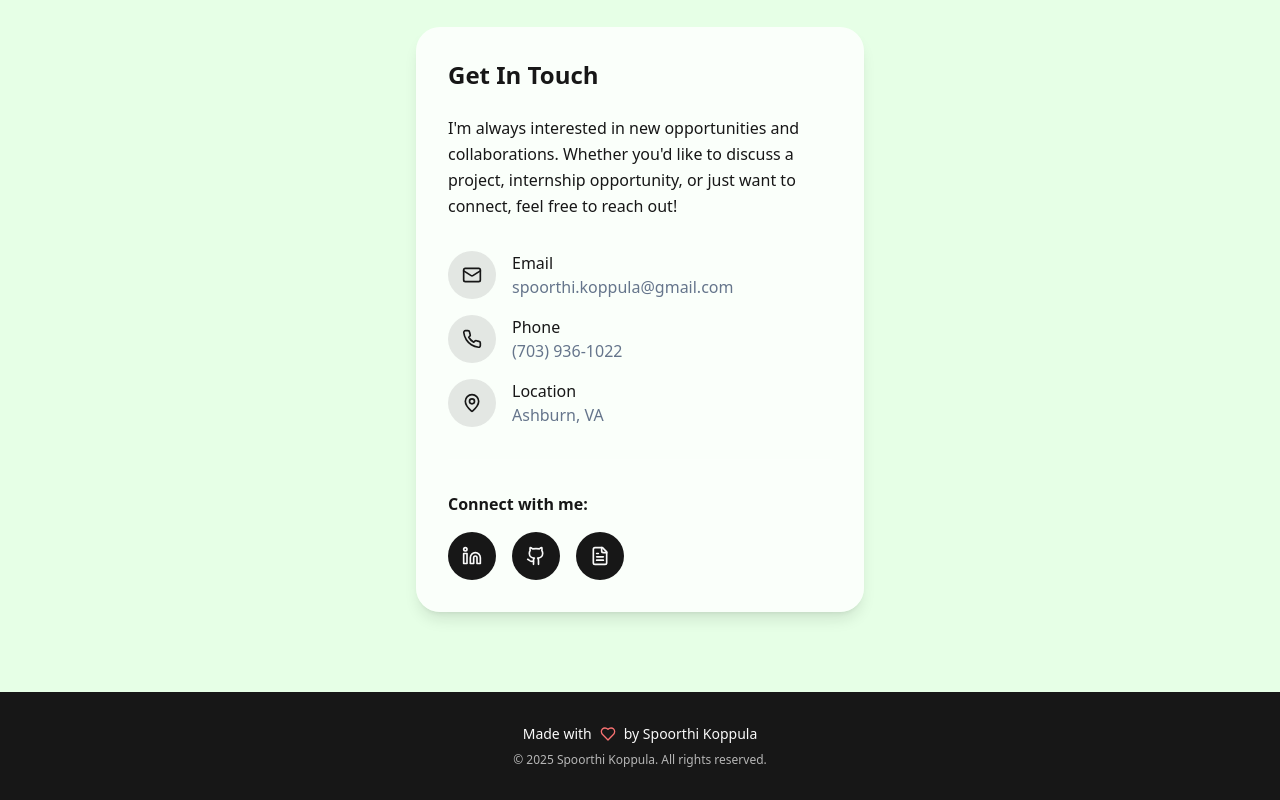
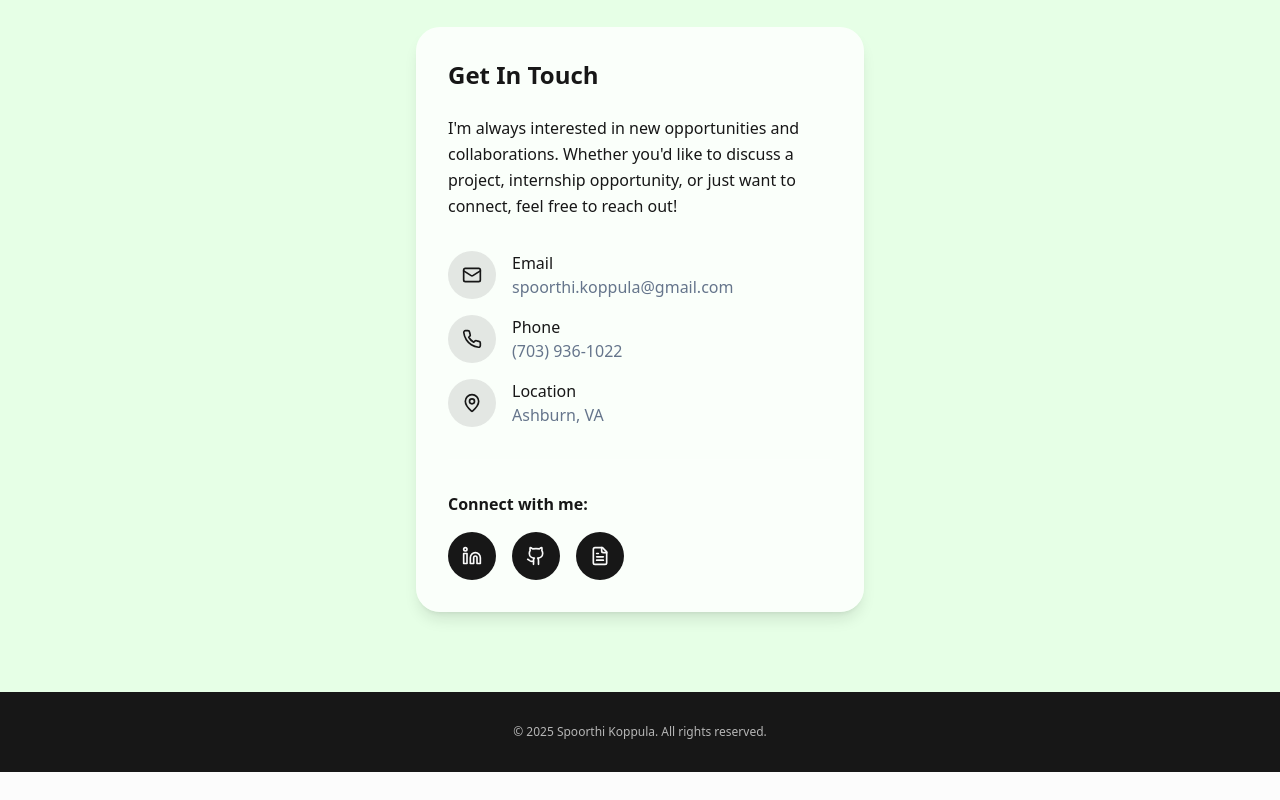
Before and after one commit to skoppula17/spoorthi-koppula-personal-website, a React (Vite) app: page / in a window 1280 px wide. Shown: the part 3957-4757 px from the top of the page. After the commit the page ends 4729 px from the top, so only its background shows below. Built offline with nearby package versions, Linux system fonts and the light colour scheme.

Commit message:
Remove "Made with love" text
Remove the "Made with love by Spoorthi Koppula" text from the footer of the website.

```diff
--- a/src/components/Footer.tsx
+++ b/src/components/Footer.tsx
@@ -1,14 +1,9 @@
-import { Heart } from 'lucide-react';
-
 const Footer = () => {
   return (
     <footer className="bg-primary text-primary-foreground py-8">
       <div className="container mx-auto px-6">
         <div className="text-center">
-          <p className="flex items-center justify-center gap-2 text-sm">
-            Made with <Heart className="w-4 h-4 text-red-400" /> by Spoorthi Koppula
-          </p>
-          <p className="text-xs text-primary-foreground/70 mt-2">
+          <p className="text-xs text-primary-foreground/70">
             © 2025 Spoorthi Koppula. All rights reserved.
           </p>
         </div>
```
